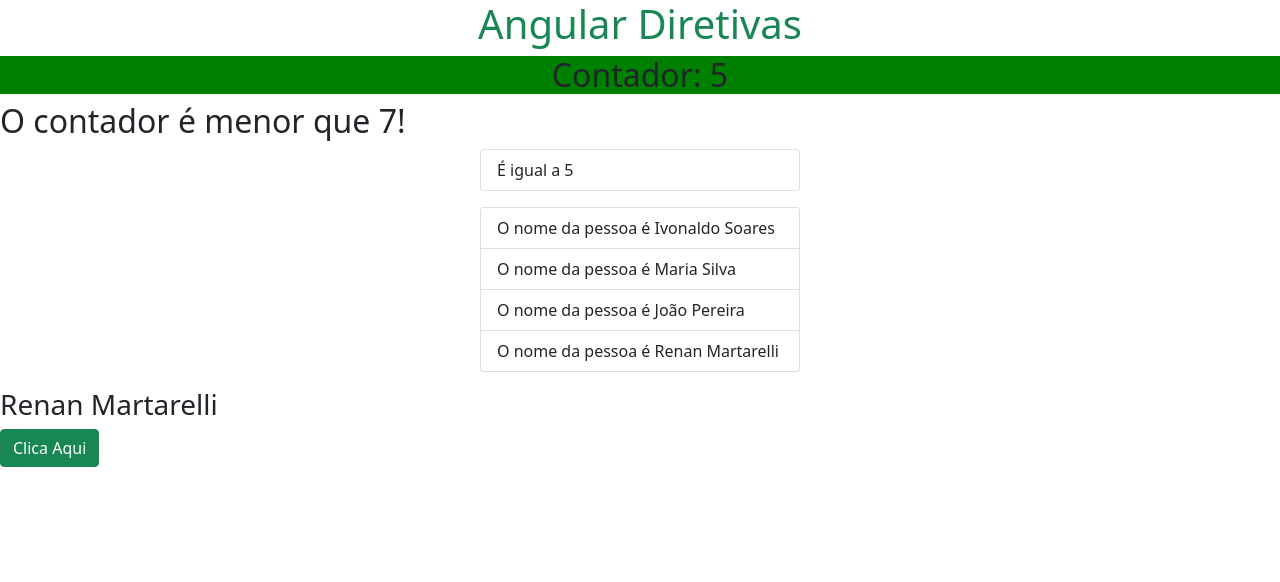
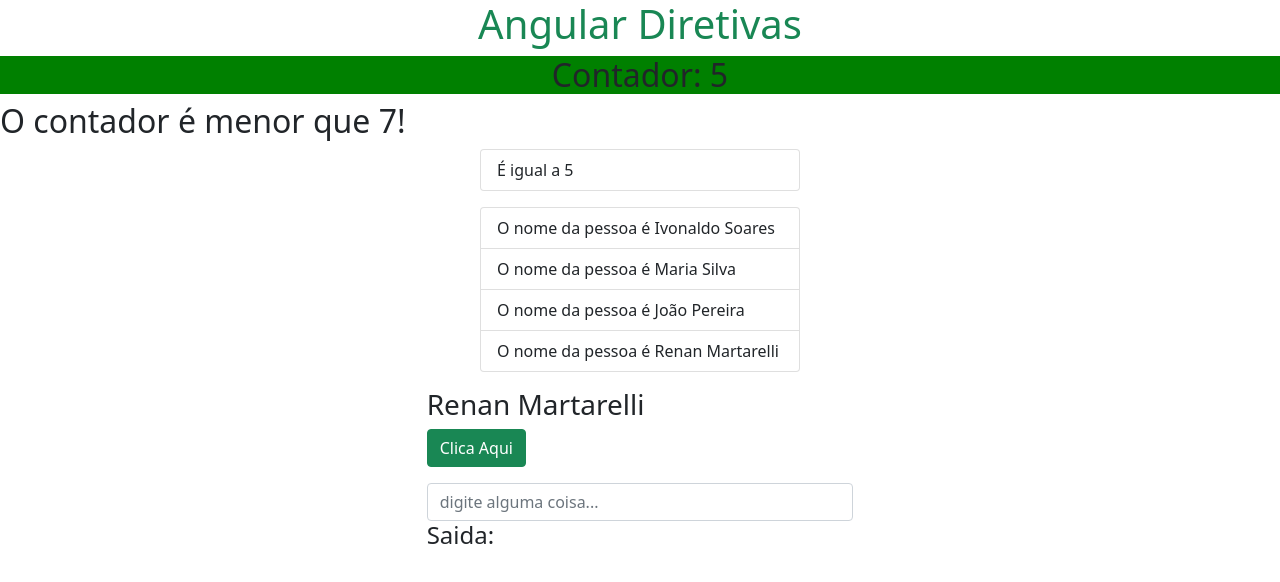
Before and after one commit to Martarelli/diretivasAngular-DIO, an Angular app in the folder diretivasAngular/: page / in a window 1280 px wide. Shown: the top 582 px of the page. Built offline with nearby package versions, Linux system fonts and the light colour scheme.

Commit message:
usando two away data binding

```diff
--- a/diretivasAngular/src/app/app.component.html
+++ b/diretivasAngular/src/app/app.component.html
@@ -26,5 +26,16 @@
   <li class="list-group-item" *ngFor="let pessoa of pessoas">O nome da pessoa é {{pessoa.nome}} {{pessoa.sobrenome}}</li>
 </ul>
 
-<h3>{{nome}}</h3>
-<button class="btn btn-success" (click)="clicou('Renan')">Clica Aqui</button>
+<div class="col-4 mx-auto my-3">
+  <h3>{{nome}}</h3>
+  <button class="btn btn-success" (click)="clicou('Renan')">Clica Aqui</button>
+</div>
+
+<div class="col-4 mx-auto">
+  <input
+    type="text" class="form-control"
+    placeholder="digite alguma coisa..."
+    [(ngModel)]="text"
+    >
+  <h4>Saida: {{ text }} </h4>
+</div>
--- a/diretivasAngular/src/app/app.component.ts
+++ b/diretivasAngular/src/app/app.component.ts
@@ -8,7 +8,8 @@ import { Component, OnInit } from '@angular/core';
 export class AppComponent implements OnInit{
 
   count:number = 0;
-  nome:string = 'Renan Martarelli'
+  nome:string = 'Renan Martarelli';
+  text:string = '';
 
   pessoas = [
     {
@@ -27,7 +28,7 @@ export class AppComponent implements OnInit{
       nome: "Renan",
       sobrenome: "Martarelli"
     },
-  ]
+  ];
 
   constructor(){
 
@@ -44,6 +45,6 @@ export class AppComponent implements OnInit{
   }
 
   clicou(nome:string): void {
-    console.log('Clicou em mim', nome)
+    console.log('Clicou em mim', nome);
   }
 }
--- a/diretivasAngular/src/app/app.module.ts
+++ b/diretivasAngular/src/app/app.module.ts
@@ -1,4 +1,5 @@
 import { NgModule } from '@angular/core';
+import { FormsModule } from '@angular/forms';
 import { BrowserModule } from '@angular/platform-browser';
 
 import { AppRoutingModule } from './app-routing.module';
@@ -10,6 +11,7 @@ import { AppComponent } from './app.component';
   ],
   imports: [
     BrowserModule,
+    FormsModule,
     AppRoutingModule
   ],
   providers: [],
```
